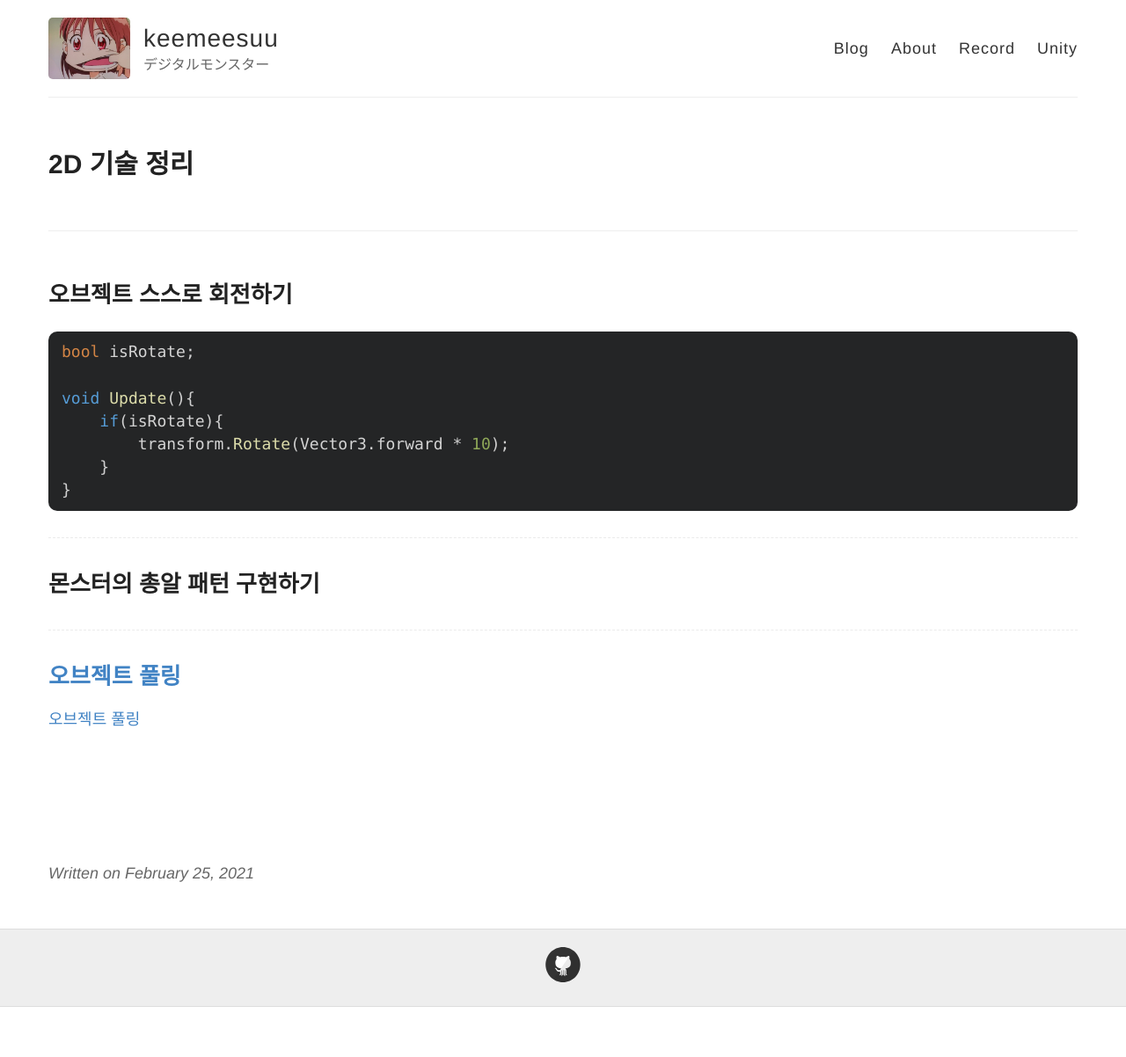
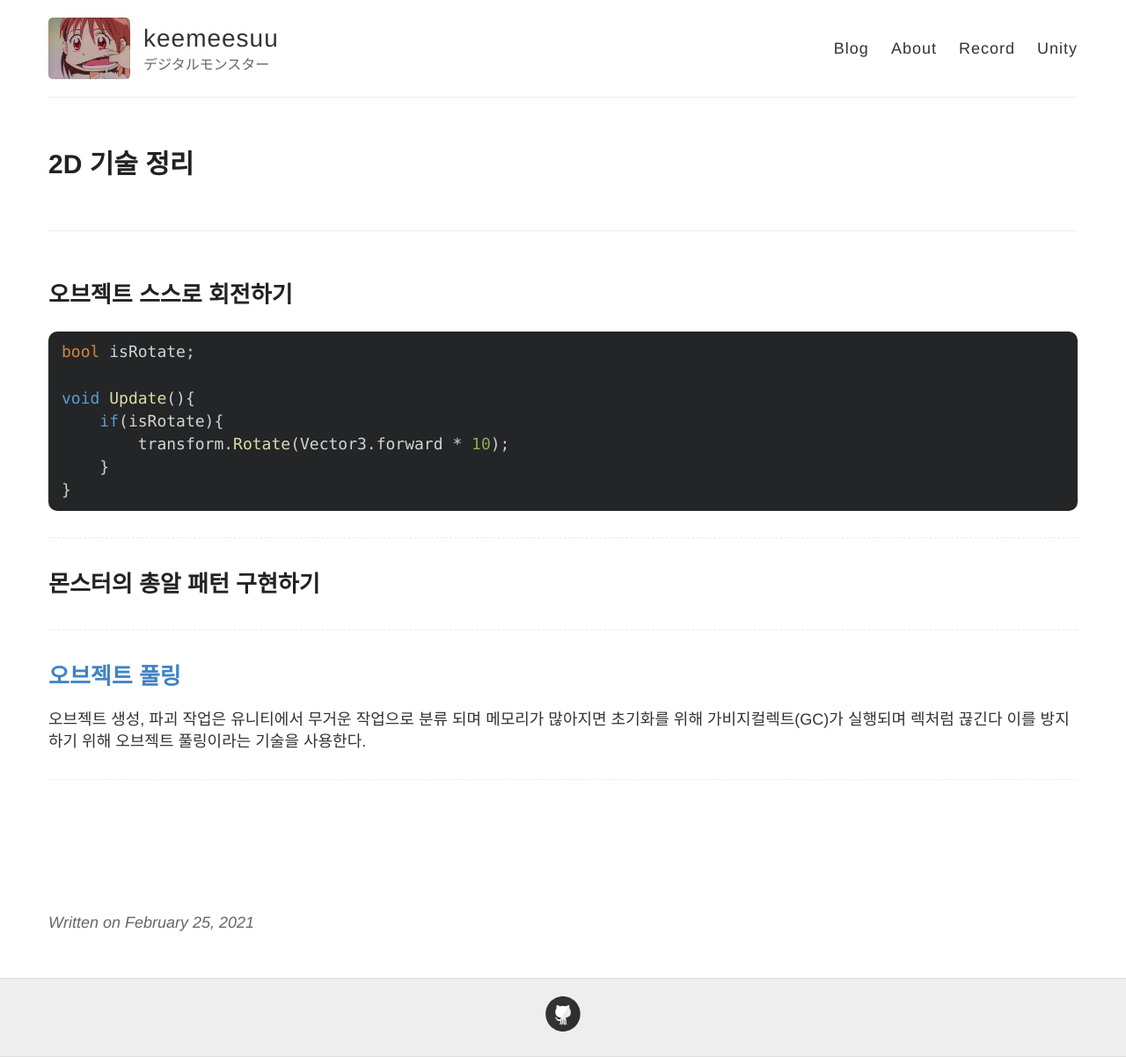
Before and after one commit to keemeesuu/keemeesuu.github.io, a Jekyll site: the page built from _posts/dev/Unity/2021-02-25-2D 기술 정리.md, in a window 1280 px wide. Shown: the whole page at 88% size. Built offline with Jekyll 4.4.1, drawn with Linux system fonts in a browser that asks for light colours; before the commit the page ends 1145 px from its top, so only the background shows below that.

Commit message:
Update 2021-02-25-2D 기술 정리.md

```diff
--- a/_posts/dev/Unity/2021-02-25-2D 기술 정리.md
+++ b/_posts/dev/Unity/2021-02-25-2D 기술 정리.md
@@ -27,4 +27,7 @@ void Update(){
 ---
 
 ## [오브젝트 풀링](https://keemeesuu.github.io/objectPooling/)
-[오브젝트 풀링](https://keemeesuu.github.io/objectPooling/)
+
+오브젝트 생성, 파괴 작업은 유니티에서 무거운 작업으로 분류 되며 메모리가 많아지면 초기화를 위해 가비지컬렉트(GC)가 실행되며 렉처럼 끊긴다 이를 방지하기 위해 오브젝트 풀링이라는 기술을 사용한다.
+
+---
```
